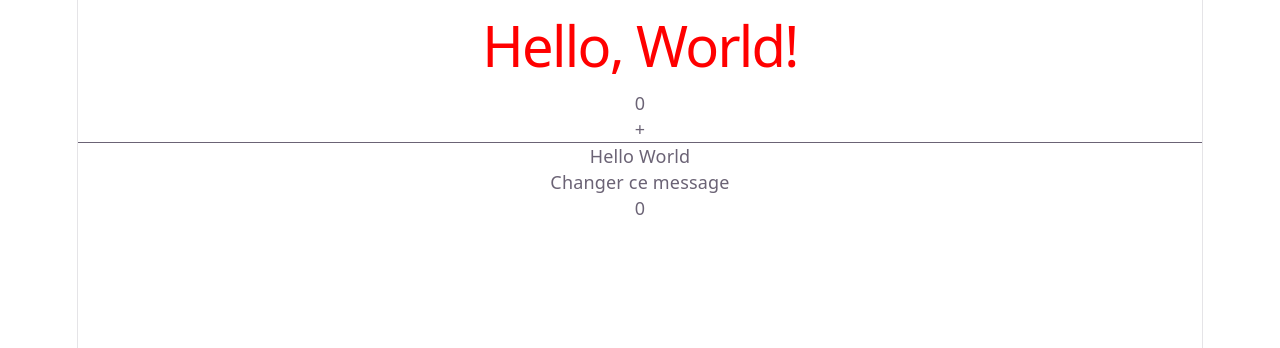
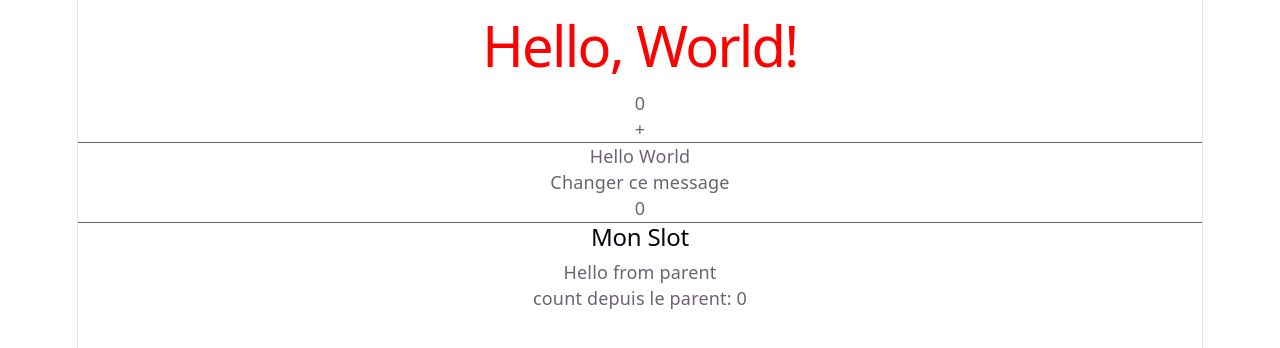
Before and after one commit to ngapsgeschaft/tuto-vue, a Vue app: page / in a window 1280 px wide. Shown: the top 348 px of the page. Built offline with nearby package versions, Linux system fonts and the light colour scheme.

Commit message:
ch#04(composition api): Utilisation du couple provide/inject
...provide: dans le composant parent pour fournir à tous ces descendants
une valeur réactive.
...inject: dans un composant enfant pour récupérer la valeur fournie par
un ancêtre.

```diff
--- a/src/components/MyComposant.vue
+++ b/src/components/MyComposant.vue
@@ -5,11 +5,16 @@
 <p>{{ state.message }}</p>
 <button v-on:click="updateMessage">Changer ce message</button>
 <p>{{ doubleCount }}</p>
+<hr>
+<UserSlot title="Mon Slot">
+  <p>Hello from parent</p>
+</UserSlot>
 </template>
 
 <script setup>
 
-import { ref, reactive, computed } from 'vue';
+import { ref, reactive, computed, provide, inject } from 'vue';
+import UserSlot from './UserSlot.vue';
 
 const count = ref(0);
 
@@ -26,6 +31,10 @@ const updateMessage = () => {
 }
 
 const doubleCount = computed(() => count.value * 2)
+
+provide("count", count);
+
+
 </script>
 
 <style>
--- a/src/components/UserSlot.vue
+++ b/src/components/UserSlot.vue
@@ -4,13 +4,18 @@
         <div class="content">
             <slot></slot>
         </div>
+        <p>count depuis le parent: {{ count }}</p>
     </div>
 </template>
 
 <script setup>
+  import { inject } from 'vue';
+
   defineProps({
     title: String
   })
+
+  const count = inject("count", 0);
 </script>
 
 <style>
```
